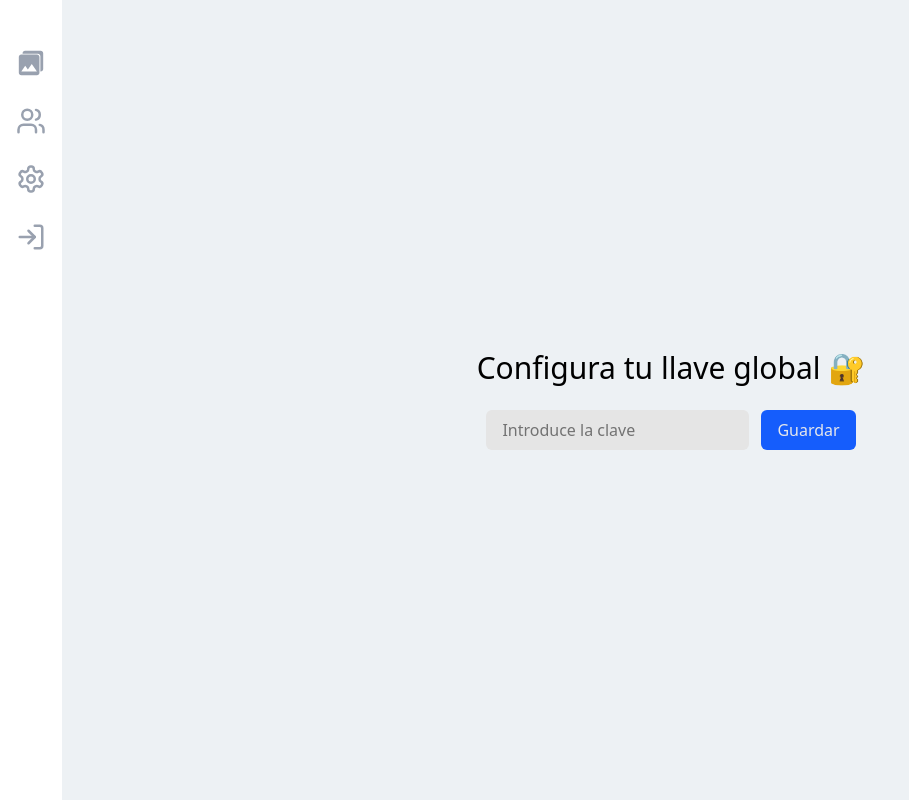
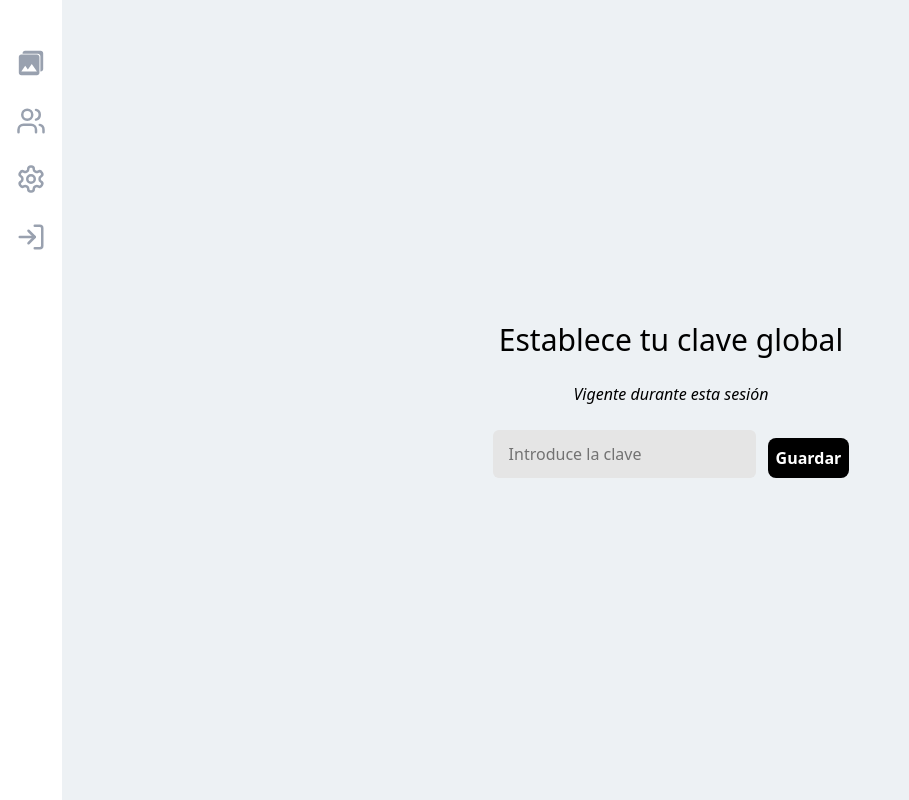
Before and after one commit to AddAcTech/trabajo-terminal, a React (Vite) app in the folder client/: page /clave-maestra in a window 1280 px wide. Shown: the whole page, without its empty margins (0-909 px from the left). Built offline with nearby package versions, Linux system fonts and the light colour scheme.

Commit message:
Retoque front
Pequeños cambios en algunas palabras y classes tailwind, sobretodo de botones

```diff
--- a/client/src/Components/Download.tsx
+++ b/client/src/Components/Download.tsx
@@ -77,23 +77,23 @@ const Download: React.FC<DownloadProps> = ({ onClose, hint, src, blockSize, extr
   return (
     <div className="fixed inset-0 flex items-center justify-center bg-black/50" onClick={onClose}>
       <div
-        className="bg-white p-4 rounded-xl shadow-lg w-[400px]"
+        className="bg-white p-4 rounded-xl shadow-lg w-[400px] items-center justify-center"
         onClick={(e) => e.stopPropagation()}
       >
-        <h2 className="text-xl font-bold mb-4">Descifrar y descargar la imagen</h2>
+        <h2 className="text-xl font-bold mb-4 text-center">Descifre y descargue su imagen</h2>
 
         {/* Imagen cifrada */}
         <img
           src={src}
           loading="lazy"
-          className="bg-gray-700 h-36 w-60 rounded-xl mb-4 object-cover"
+          className="bg-gray-700 h-36 w-70 rounded-xl mb-4 object-cover mx-auto"
         />
 
         {/* Botón para descifrar */}
         <button
           onClick={handleDecrypt}
           disabled={isDecrypting}
-          className="bg-green-600 text-white px-4 py-2 rounded hover:bg-green-700 w-full mb-4 disabled:opacity-50"
+          className="sessionsButton mb-4 disabled:opacity-50"
         >
           {isDecrypting ? "Descifrando..." : "Descifrar imagen"}
         </button>
@@ -104,7 +104,7 @@ const Download: React.FC<DownloadProps> = ({ onClose, hint, src, blockSize, extr
             <h3 className="font-semibold mb-2">Vista previa:</h3>
             <img
               src={decryptedSrc}
-              className="bg-gray-200 h-36 w-60 rounded-xl mb-4 object-cover"
+              className="bg-gray-200 h-36 w-70 rounded-xl mb-4 object-cover mx-auto"
             />
 
             {/* Selección de formato */}
@@ -122,7 +122,7 @@ const Download: React.FC<DownloadProps> = ({ onClose, hint, src, blockSize, extr
             {/* Botón de descarga */}
             <button
               onClick={handleDownload}
-              className="bg-blue-600 text-white px-4 py-2 rounded hover:bg-blue-700 w-full"
+              className="sessionsButton"
             >
               Descargar imagen descifrada
             </button>
--- a/client/src/Components/ImageEncryptor.tsx
+++ b/client/src/Components/ImageEncryptor.tsx
@@ -178,7 +178,7 @@ const ImageEncryptor: React.FC<{
         className="bg-white p-7 rounded-xl shadow-lg"
         onClick={(e) => e.stopPropagation()}
       >
-        <h1 className="text-4xl font-bold mb-6 text-center">
+        <h1 className="text-4xl font-bold mb-6 text-center w-full">
           Cifrado de imagen
         </h1>
         <div className="max-w-sm mx-auto">
--- a/client/src/Pages/App/Galery.tsx
+++ b/client/src/Pages/App/Galery.tsx
@@ -6,7 +6,6 @@ import { toast } from "react-toastify";
 import { SortBy, SortOrder, sortImages } from "../../lib/sortUtils";
 import { TbSortAscending2, TbSortDescending2 } from "react-icons/tb";
 import { useGlobal } from "../../context/GlobalContext";
-import { useNavigate } from "react-router-dom";
 import AnuncioRedireccion from "../../Components/AnuncioRedireccion";
 
 function Galery() {
@@ -26,13 +25,8 @@ function Galery() {
   const [isModalOpen, setIsModalOpen] = useState(false);
   const [myImages, setMyImages] = useState<ImageProps[]>([]);
 
-  const navigate = useNavigate();
   const { claveMaestra, isExpired } = useGlobal(); //para manipular la llave maestra
 
-   const handleRedirect = () => {
-      // Si no hay valor global, redirigir
-      navigate("/clave-maestra");
-   };
 
   const showOverlay = !claveMaestra || isExpired;
 
--- a/client/src/Pages/App/MasterKey.tsx
+++ b/client/src/Pages/App/MasterKey.tsx
@@ -21,7 +21,8 @@ export default function MasterKey() {
 
   return (
     <div className="flex flex-col justify-center items-center text-black">
-      <h1 className="text-3xl mb-6">Configura tu llave global 🔐</h1>
+      <h1 className="text-3xl mb-6">Establece tu clave global</h1>
+      <h3 className="text-1xl mb-6 italic">Vigente durante esta sesión</h3>
       <form onSubmit={handleSubmit} className="flex gap-3">
         <input
           type="text"
@@ -32,7 +33,7 @@ export default function MasterKey() {
         />
         <button
           type="submit"
-          className="bg-blue-600 hover:bg-blue-500 px-4 py-2 rounded-md text-gray-200"
+          className="sessionsButton"
         >
           Guardar
         </button>
--- a/client/src/index.css
+++ b/client/src/index.css
@@ -5,5 +5,5 @@
 }
 
 .sessionsButton {
-  @apply w-full bg-black text-white font-bold p-2 rounded-lg mt-4 cursor-pointer;
+  @apply w-full bg-black hover:bg-gray-800 text-white font-bold p-2 rounded-lg mt-2 cursor-pointer;
 }
```
